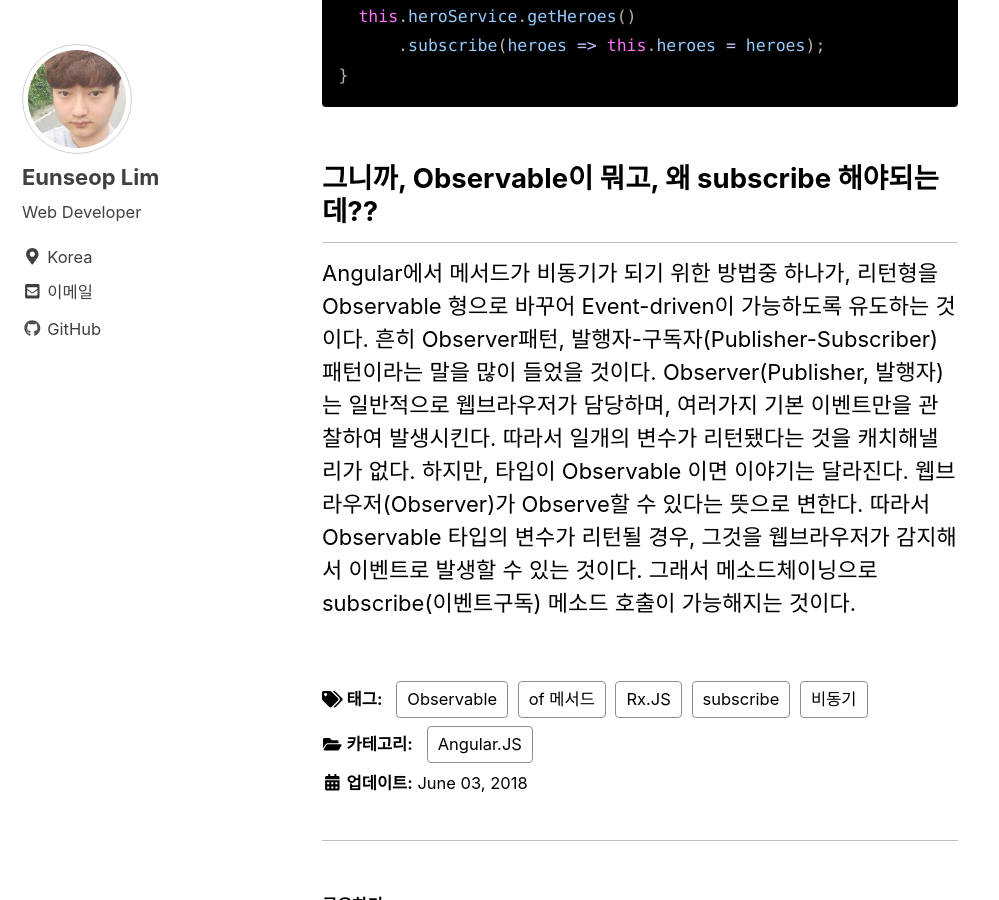
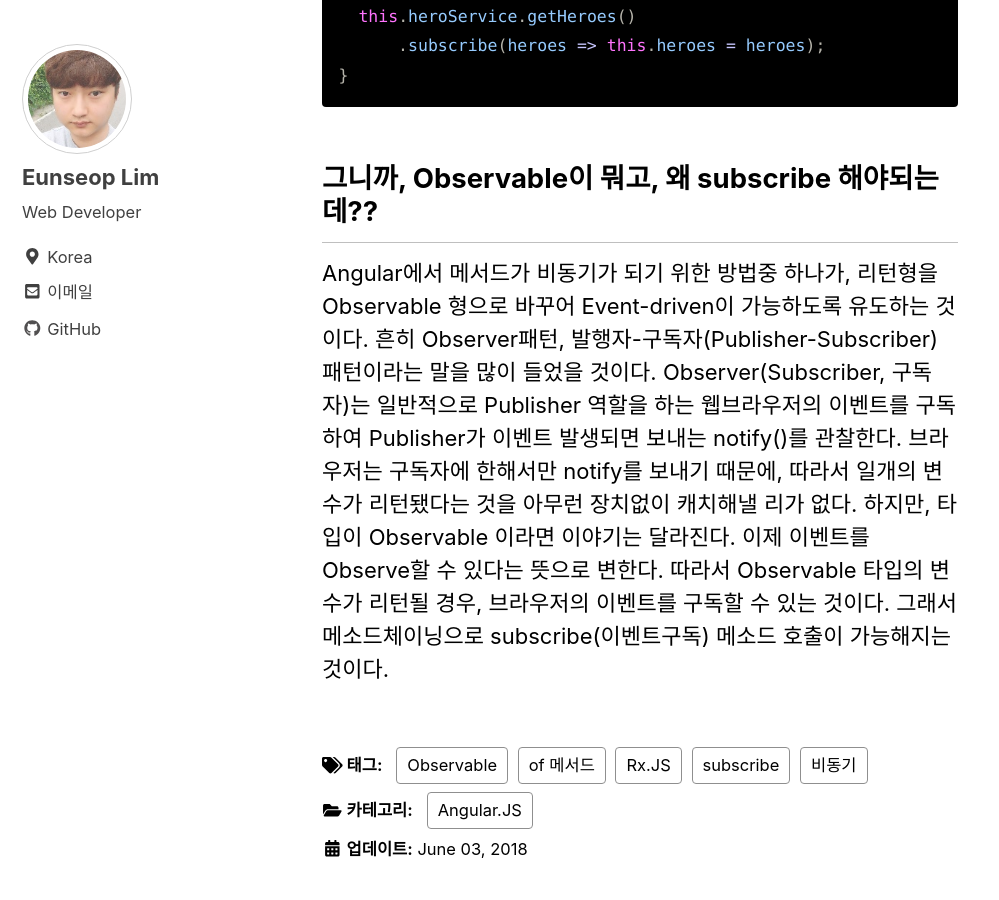
Before and after one commit to LimEunSeop/limeunseop.github.io, a Jekyll site: the page built from _posts/2018-06-03-Angular.JS-비동기-메서드를-위한-Observable타입-이해.markdown, in a window 1280 px wide and 900 px high, scrolled down 1157 px. Shown: the whole window, without its empty margins (0-999 px from the left). Built offline with Jekyll 4.4.1, drawn with Linux system fonts in a browser that asks for light colours; nearby versions of some CDN libraries; comment, search, counter and statistics services are not loaded; a style sheet for code colours, icons or effects is not loaded.

Commit message:
Observer의 잘못된 개념 수정 - Observer는 구독자이다

````diff
--- a/_posts/2018-06-03-Angular.JS-비동기-메서드를-위한-Observable타입-이해.markdown
+++ b/_posts/2018-06-03-Angular.JS-비동기-메서드를-위한-Observable타입-이해.markdown
@@ -38,4 +38,4 @@ getHeroes(): void {
 ```
 
 ## 그니까, Observable이 뭐고, 왜 subscribe 해야되는데??
-Angular에서 메서드가 비동기가 되기 위한 방법중 하나가, 리턴형을 Observable 형으로 바꾸어 Event-driven이 가능하도록 유도하는 것이다. 흔히 Observer패턴, 발행자-구독자(Publisher-Subscriber)패턴이라는 말을 많이 들었을 것이다. Observer(Publisher, 발행자)는 일반적으로 웹브라우저가 담당하며, 여러가지 기본 이벤트만을 관찰하여 발생시킨다. 따라서 일개의 변수가 리턴됐다는 것을 캐치해낼 리가 없다. 하지만, 타입이 Observable 이면 이야기는 달라진다. 웹브라우저(Observer)가 Observe할 수 있다는 뜻으로 변한다. 따라서 Observable 타입의 변수가 리턴될 경우, 그것을 웹브라우저가 감지해서 이벤트로 발생할 수 있는 것이다. 그래서 메소드체이닝으로 subscribe(이벤트구독) 메소드 호출이 가능해지는 것이다.
+Angular에서 메서드가 비동기가 되기 위한 방법중 하나가, 리턴형을 Observable 형으로 바꾸어 Event-driven이 가능하도록 유도하는 것이다. 흔히 Observer패턴, 발행자-구독자(Publisher-Subscriber)패턴이라는 말을 많이 들었을 것이다. Observer(Subscriber, 구독자)는 일반적으로 Publisher 역할을 하는 웹브라우저의 이벤트를 구독하여 Publisher가 이벤트 발생되면 보내는 notify()를 관찰한다. 브라우저는 구독자에 한해서만 notify를 보내기 때문에, 따라서 일개의 변수가 리턴됐다는 것을 아무런 장치없이 캐치해낼 리가 없다. 하지만, 타입이 Observable 이라면 이야기는 달라진다. 이제 이벤트를 Observe할 수 있다는 뜻으로 변한다. 따라서 Observable 타입의 변수가 리턴될 경우, 브라우저의 이벤트를 구독할 수 있는 것이다. 그래서 메소드체이닝으로 subscribe(이벤트구독) 메소드 호출이 가능해지는 것이다.
````
